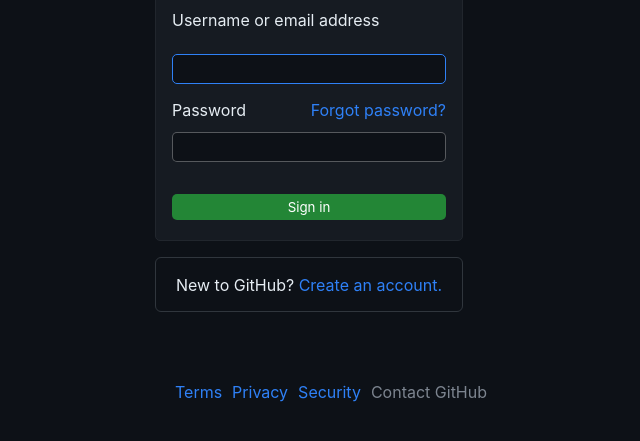
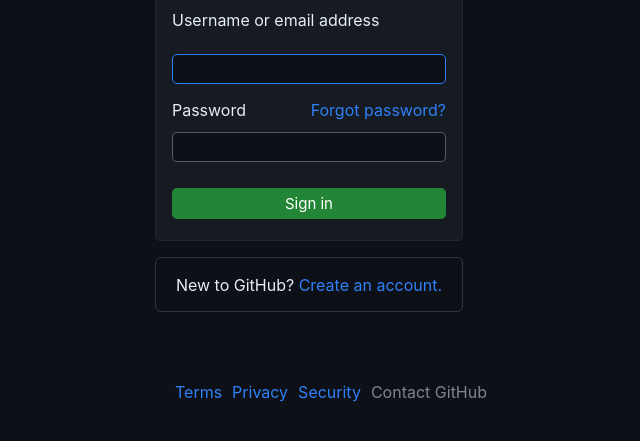
Before and after one commit to jainam03/Github-signin-page-clone, a plain HTML site: page index.html in a window 1280 px wide. Shown: the part 159-600 px from the top of the page, without its empty margins (309-949 px from the left). Drawn offline with Linux system fonts and the light colour scheme.

Commit message:
some visual improvements

```diff
--- a/style.css
+++ b/style.css
@@ -116,8 +116,10 @@ body {
 }
 
 .main-container .auth-form .auth-form-body input[type="submit"] {
-    margin-top: 16px;
-    padding: 5px 16px;
+    cursor: pointer;
+
+    margin-top: 10px;
+    padding: 6px 16px;
 
     width: 100%;
 
@@ -128,6 +130,12 @@ body {
 
     border-radius: 5px;
 
+    font-size: 15px;
+    font-weight: normal;
+}
+
+.main-container .auth-form .auth-form-body input[type="submit"]:hover {
+    background-color: #2EA043;
 }
 
 .main-container .auth-form-footer {
```
